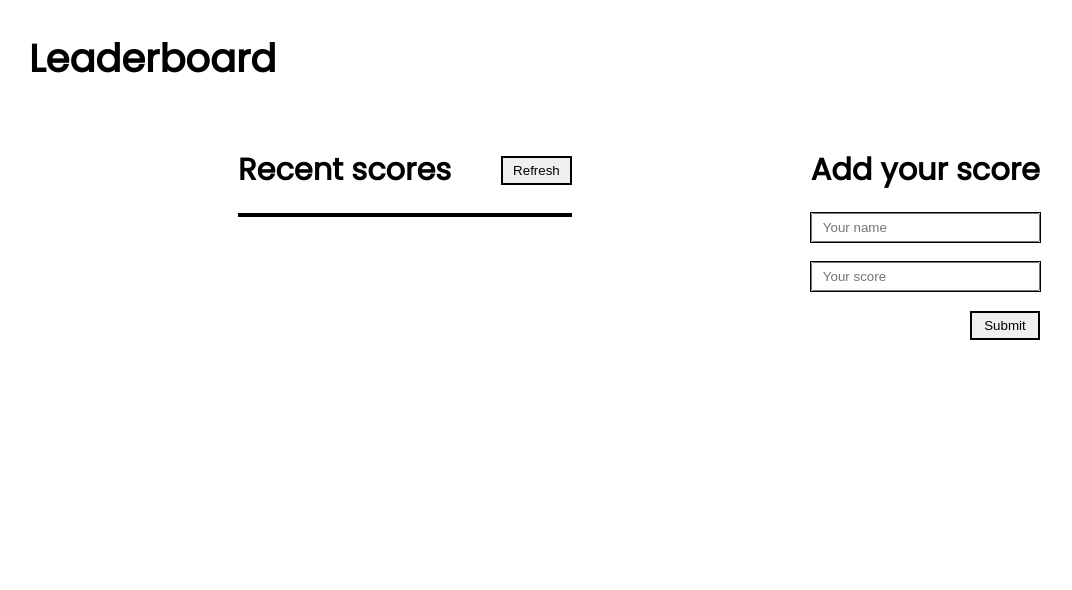
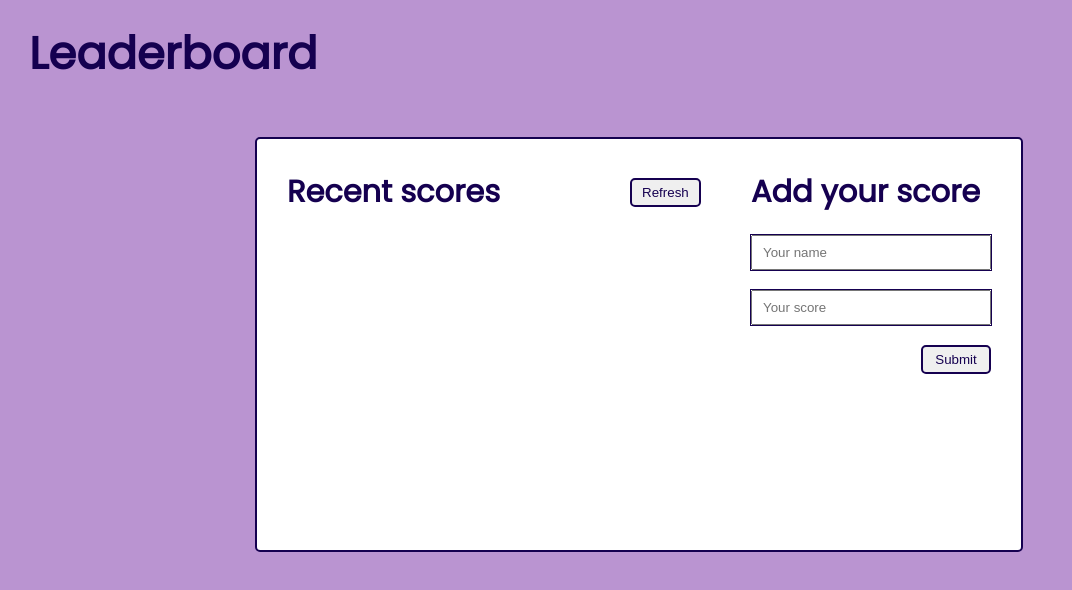
Before and after one commit to AbeeraTahir/Leaderboard, a website built with webpack: page src/index.html in a window 1280 px wide. Shown: the whole page, without its empty margins (1-1073 px from the left). Built offline with nearby package versions, Linux system fonts and the light colour scheme; no server answers.

Commit message:
Update styling

```diff
--- a/src/style.css
+++ b/src/style.css
@@ -8,20 +8,27 @@
 
 body {
   font-family: 'Poppins', sans-serif;
+  background-color: #ba94d1;
+  color: #150050;
 }
 
 header {
-  padding: 30px;
+  padding: 20px 30px;
 }
 
 header h1 {
-  font-size: 2.4rem;
+  font-size: 2.8rem;
 }
 
 main {
-  margin-top: 30px;
+  width: 60%;
+  margin: 30px auto;
   display: flex;
-  justify-content: space-evenly;
+  justify-content: space-between;
+  background-color: #fff;
+  border: 2px solid #150050;
+  border-radius: 5px;
+  padding: 30px;
 }
 
 .recent-scores,
@@ -32,10 +39,14 @@ form {
   gap: 20px;
 }
 
+.add-scores {
+  width: 240px;
+}
+
 .scores-header {
   display: flex;
   align-items: center;
-  gap: 50px;
+  gap: 130px;
 }
 
 .scores-header h2,
@@ -44,13 +55,17 @@ form {
 }
 
 button {
-  border: 2px solid #000;
+  border: 2px solid #150050;
+  border-radius: 5px;
   padding: 5px 10px;
   cursor: pointer;
+  color: #150050;
 }
 
 .scores-container {
-  border: 2px solid #000;
+  height: 285px;
+  overflow-y: scroll;
+  padding: 0 10px;
 }
 
 .scores-container ul {
@@ -58,16 +73,16 @@ button {
 }
 
 .scores-container ul li {
-  padding: 3px 10px;
-}
-
-.scores-container ul li:nth-child(even) {
+  padding: 5px 10px;
+  margin: 10px 0;
   background-color: #ccc;
+  border-radius: 5px;
 }
 
 input {
   padding: 5px 10px;
-  outline: 1px solid #000;
+  outline: 1px solid #150050;
+  height: 35px;
 }
 
 .btn-submit-score {
```
